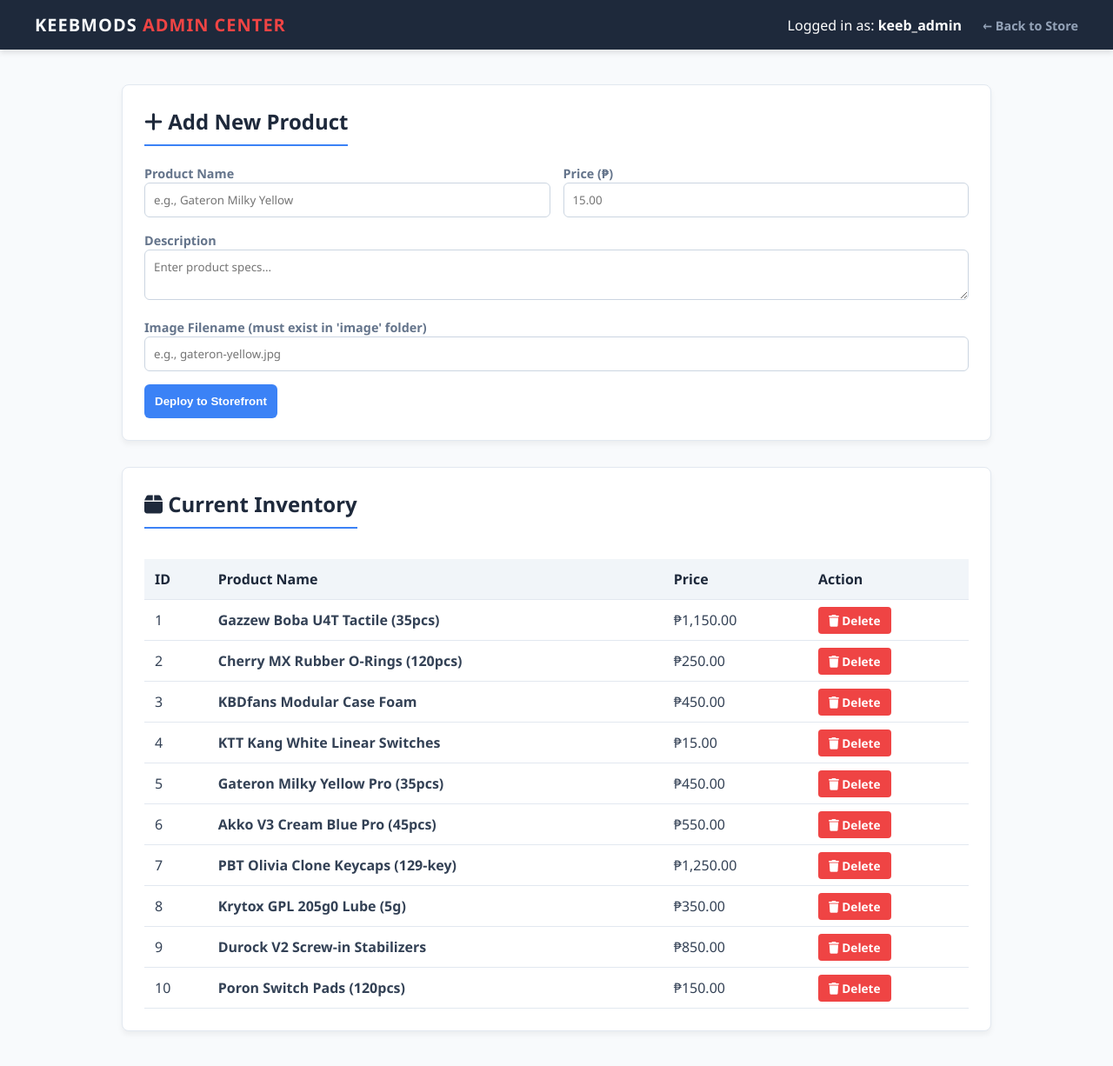
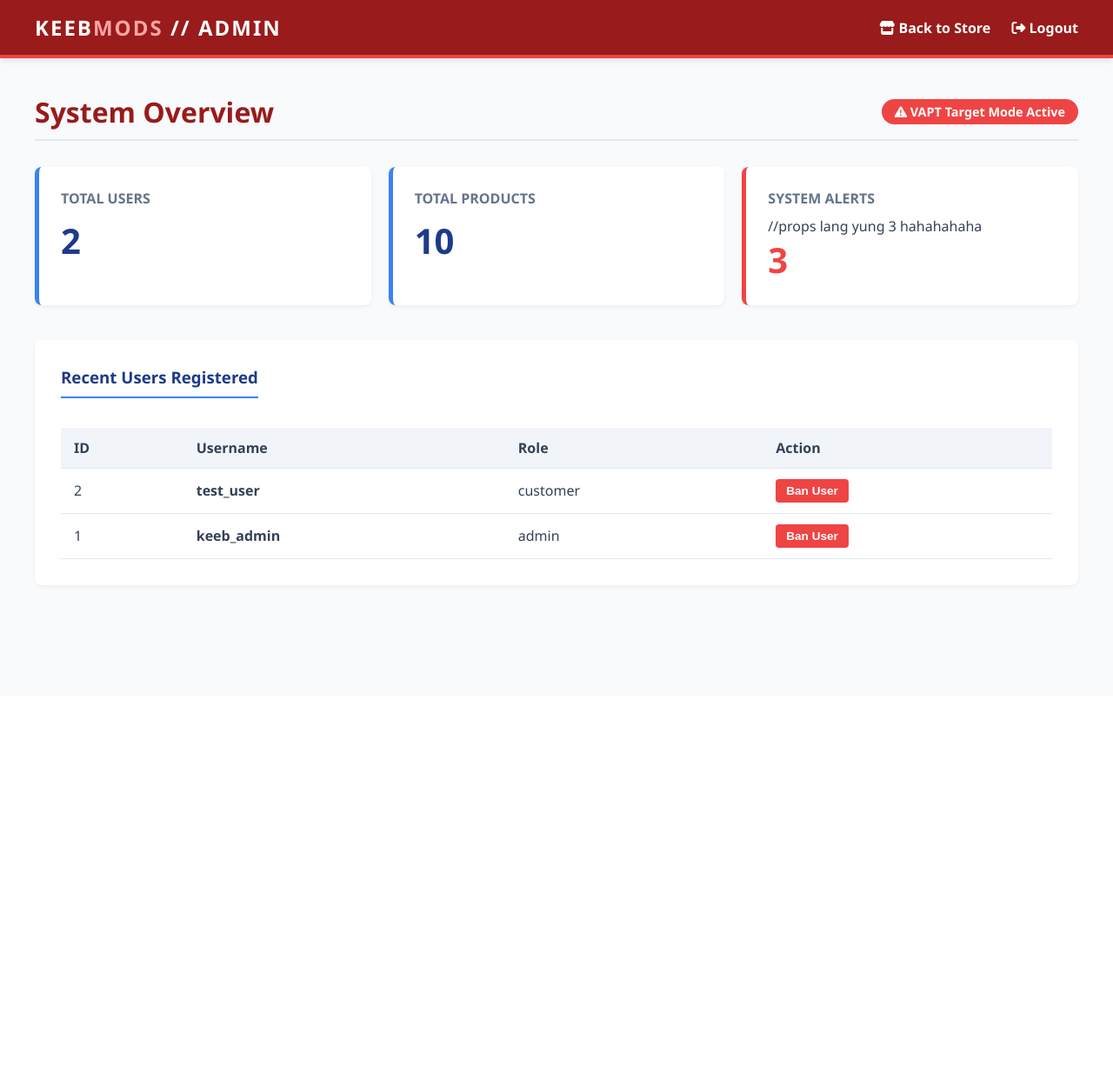
Before and after one commit to chazzizm/rakso-cloudintern-task, a PHP site: page /hotelmanage_system/admin_panel.php in a window 1280 px wide. Shown: the whole page at 87% size. After the commit the page ends 675 px from the top, so only its background shows below. Run offline with PHP 8.4, Linux system fonts and the light colour scheme; a user stored in the database is signed in; data comes from the database, SQL or seed files in the repository; both versions use the stored data as it was after the commit.

Commit message:
Level 2 VAPT Upgrades, New Inventory, & Admin UI Polish

```diff
--- a/admin_panel.php
+++ b/admin_panel.php
@@ -2,34 +2,10 @@
 session_start();
 include 'config.php';
 
-// VAPT FLAW: Broken Access Control!
-// The server checks if *anyone* is logged in, but fails to verify if they are an admin.
-// A normal customer can type this URL and gain full control of the inventory.
+// VAPT FLAW: Broken Access Control (BAC)
+// It verifies that a user is logged in, but fails to check if they are actually an Admin!
 if (!isset($_SESSION['username'])) {
     header("Location: login.php");
-    exit();
-}
-
-// Handle Adding a Product
-if (isset($_POST['add_product'])) {
-    $name = $_POST['name'];
-    $price = $_POST['price'];
-    $desc = $_POST['description'];
-    $image = $_POST['image_file'];
-
-    // VAPT FLAW: Still vulnerable to SQL Injection here too!
-    $sql = "INSERT INTO products (name, description, price, image_file) VALUES ('$name', '$desc', '$price', '$image')";
-    mysqli_query($conn, $sql);
-    header("Location: admin_panel.php?success=added");
-    exit();
-}
-
-// Handle Deleting a Product
-if (isset($_GET['delete_id'])) {
-    $del_id = $_GET['delete_id']; // VAPT Flaw: Unsanitized input
-    $sql = "DELETE FROM products WHERE id = $del_id";
-    mysqli_query($conn, $sql);
-    header("Location: admin_panel.php?success=deleted");
     exit();
 }
 ?>
@@ -37,114 +13,112 @@
 <html lang="en">
 <head>
     <meta charset="UTF-8">
-    <title>Admin Command Center | KeebMods</title>
+    <title>Admin Dashboard | KeebMods</title>
+    <link rel="icon" type="image/png" href="image/favicon.png">
     <link rel="stylesheet" href="https://cdnjs.cloudflare.com/ajax/libs/font-awesome/6.4.0/css/all.min.css">
     <style>
-        :root { --primary-blue: #3b82f6; --deep-blue: #1e3a8a; --slate: #1e293b; --light-gray: #f8fafc; }
-        body { font-family: 'Segoe UI', Tahoma, sans-serif; background-color: var(--light-gray); color: #334155; margin: 0; padding: 0; }
+        :root { --primary-blue: #3b82f6; --deep-blue: #1e3a8a; --danger-red: #ef4444; --dark-red: #991b1b; --pure-white: #ffffff; --light-gray: #f8fafc; --slate: #334155; }
+        body { font-family: 'Segoe UI', Tahoma, sans-serif; background-color: var(--light-gray); color: var(--slate); margin: 0; padding: 0; }
 
-        /* Dark Admin Header */
-        header { background: var(--slate); color: white; padding: 15px 40px; display: flex; justify-content: space-between; align-items: center; box-shadow: 0 4px 6px rgba(0,0,0,0.1); }
-        header h1 { margin: 0; font-size: 20px; font-weight: 800; text-transform: uppercase; letter-spacing: 1px; color: #f8fafc; }
-        header h1 span { color: #ef4444; } /* Red accent for admin */
-        header a { color: white; text-decoration: none; font-weight: bold; font-size: 0.9rem; }
+        header { background: var(--dark-red); padding: 15px 40px; display: flex; justify-content: space-between; align-items: center; box-shadow: 0 4px 6px -1px rgba(0,0,0,0.1); border-bottom: 4px solid var(--danger-red); }
+        header h1 { margin: 0; font-size: 24px; letter-spacing: 2px; color: white; font-weight: 900; text-transform: uppercase; }
+        header h1 span { color: #fca5a5; }
+        header a { color: white; text-decoration: none; font-weight: bold; margin-left: 20px; transition: 0.3s; }
+        header a:hover { color: #fecaca; }
 
-        .container { max-width: 1000px; margin: 40px auto; padding: 0 20px; }
-        .alert { background: #dcfce7; color: #166534; padding: 15px; border-radius: 6px; margin-bottom: 20px; border: 1px solid #bbf7d0; font-weight: bold; }
+        .container { max-width: 1200px; margin: 40px auto; padding: 0 20px; }
 
-        /* Admin Panels */
-        .admin-card { background: white; border-radius: 8px; padding: 25px; box-shadow: 0 4px 6px rgba(0,0,0,0.05); border: 1px solid #e2e8f0; margin-bottom: 30px; }
-        .admin-card h2 { margin-top: 0; color: var(--slate); border-bottom: 2px solid var(--primary-blue); padding-bottom: 10px; display: inline-block; }
+        .dashboard-header { display: flex; justify-content: space-between; align-items: center; margin-bottom: 30px; border-bottom: 2px solid #e2e8f0; padding-bottom: 10px; }
+        .dashboard-header h2 { color: var(--dark-red); margin: 0; font-size: 2rem; }
 
-        /* Form Styling */
-        form { display: grid; grid-template-columns: 1fr 1fr; gap: 15px; }
-        .full-width { grid-column: 1 / -1; }
-        input, textarea { width: 100%; padding: 10px; border: 1px solid #cbd5e1; border-radius: 6px; font-family: inherit; box-sizing: border-box; }
-        button { background-color: var(--primary-blue); color: white; border: none; padding: 12px; border-radius: 6px; font-weight: bold; cursor: pointer; transition: 0.2s; }
-        button:hover { background-color: #2563eb; }
+        .stats-grid { display: grid; grid-template-columns: repeat(3, 1fr); gap: 20px; margin-bottom: 40px; }
+        .stat-card { background: white; padding: 25px; border-radius: 8px; box-shadow: 0 2px 4px rgba(0,0,0,0.05); border-left: 5px solid var(--primary-blue); }
+        .stat-card.red { border-left-color: var(--danger-red); }
+        .stat-card h3 { margin: 0 0 10px 0; color: #64748b; font-size: 1rem; text-transform: uppercase; }
+        .stat-card .value { font-size: 2.5rem; font-weight: bold; color: var(--deep-blue); }
 
-        /* Inventory Table */
+        .admin-section { background: white; padding: 30px; border-radius: 8px; box-shadow: 0 2px 4px rgba(0,0,0,0.05); margin-bottom: 30px; }
+        .admin-section h3 { color: var(--deep-blue); margin-top: 0; border-bottom: 2px solid var(--primary-blue); padding-bottom: 10px; display: inline-block; }
+
         table { width: 100%; border-collapse: collapse; margin-top: 15px; }
-        th, td { text-align: left; padding: 12px; border-bottom: 1px solid #e2e8f0; }
-        th { background-color: #f1f5f9; color: var(--slate); }
-        .btn-delete { background-color: #ef4444; color: white; padding: 6px 12px; border-radius: 4px; text-decoration: none; font-size: 0.85rem; font-weight: bold; }
-        .btn-delete:hover { background-color: #dc2626; }
+        th, td { text-align: left; padding: 12px 15px; border-bottom: 1px solid #e2e8f0; }
+        th { background-color: #f1f5f9; color: var(--slate); font-weight: bold; }
+        tr:hover { background-color: #f8fafc; }
+
+        .btn-danger { background-color: var(--danger-red); color: white; padding: 6px 12px; border: none; border-radius: 4px; cursor: pointer; font-weight: bold; font-size: 0.85rem; }
+        .btn-danger:hover { background-color: #dc2626; }
     </style>
 </head>
 <body>
 
     <header>
-        <h1>KeebMods <span>Admin Center</span></h1>
+        <h1>Keeb<span>Mods</span> // ADMIN</h1>
         <div>
-            Logged in as: <strong><?php echo $_SESSION['username']; ?></strong>
-            <a href="index.php" style="margin-left: 20px; color: #94a3b8;">&larr; Back to Store</a>
+            <a href="index.php"><i class="fa-solid fa-store"></i> Back to Store</a>
+            <a href="logout.php"><i class="fa-solid fa-right-from-bracket"></i> Logout</a>
         </div>
     </header>
 
     <div class="container">
-
-        <?php
-        if(isset($_GET['success'])) {
-            $msg = $_GET['success'] == 'added' ? 'Product successfully added to inventory.' : 'Product deleted permanently.';
-            echo "<div class='alert'><i class='fa-solid fa-check'></i> $msg</div>";
-        }
-        ?>
-
-        <!-- Add Product Form -->
-        <div class="admin-card">
-            <h2><i class="fa-solid fa-plus"></i> Add New Product</h2>
-            <form method="POST" action="">
-                <div>
-                    <label style="font-weight:bold; font-size:0.9rem; color:#64748b;">Product Name</label>
-                    <input type="text" name="name" required placeholder="e.g., Gateron Milky Yellow">
-                </div>
-                <div>
-                    <label style="font-weight:bold; font-size:0.9rem; color:#64748b;">Price (₱)</label>
-                    <input type="number" step="0.01" name="price" required placeholder="15.00">
-                </div>
-                <div class="full-width">
-                    <label style="font-weight:bold; font-size:0.9rem; color:#64748b;">Description</label>
-                    <textarea name="description" rows="2" required placeholder="Enter product specs..."></textarea>
-                </div>
-                <div class="full-width">
-                    <label style="font-weight:bold; font-size:0.9rem; color:#64748b;">Image Filename (must exist in 'image' folder)</label>
-                    <input type="text" name="image_file" required placeholder="e.g., gateron-yellow.jpg">
-                </div>
-                <div class="full-width">
-                    <button type="submit" name="add_product">Deploy to Storefront</button>
-                </div>
-            </form>
+        <div class="dashboard-header">
+            <h2>System Overview</h2>
+            <span style="background: var(--danger-red); color: white; padding: 5px 15px; border-radius: 20px; font-weight: bold; font-size: 0.9rem;">
+                <i class="fa-solid fa-triangle-exclamation"></i> VAPT Target Mode Active
+            </span>
         </div>
 
-        <!-- Inventory Management Table -->
-        <div class="admin-card">
-            <h2><i class="fa-solid fa-box"></i> Current Inventory</h2>
+        <div class="stats-grid">
+            <div class="stat-card">
+                <h3>Total Users</h3>
+                <div class="value">
+                    <?php
+                    $user_count = mysqli_query($conn, "SELECT COUNT(*) as count FROM users");
+                    echo mysqli_fetch_assoc($user_count)['count'];
+                    ?>
+                </div>
+            </div>
+            <div class="stat-card">
+                <h3>Total Products</h3>
+                <div class="value">
+                    <?php
+                    $prod_count = mysqli_query($conn, "SELECT COUNT(*) as count FROM products");
+                    echo mysqli_fetch_assoc($prod_count)['count'];
+                    ?>
+                </div>
+            </div>
+            <div class="stat-card red">
+                <h3>System Alerts</h3> //props lang yung 3 hahahahaha
+                <div class="value" style="color: var(--danger-red);">3</div>
+            </div>
+        </div>
+
+        <div class="admin-section">
+            <h3>Recent Users Registered</h3>
             <table>
                 <thead>
                     <tr>
                         <th>ID</th>
-                        <th>Product Name</th>
-                        <th>Price</th>
+                        <th>Username</th>
+                        <th>Role</th>
                         <th>Action</th>
                     </tr>
                 </thead>
                 <tbody>
                     <?php
-                    $sql = "SELECT * FROM products ORDER BY id ASC";
-                    $result = mysqli_query($conn, $sql);
-                    while($row = mysqli_fetch_assoc($result)) {
+                    $users = mysqli_query($conn, "SELECT id, username, role FROM users ORDER BY id DESC LIMIT 5");
+                    while($u = mysqli_fetch_assoc($users)) {
                         echo "<tr>";
-                        echo "<td>" . $row['id'] . "</td>";
-                        echo "<td><strong>" . htmlspecialchars($row['name']) . "</strong></td>";
-                        echo "<td>₱" . number_format($row['price'], 2) . "</td>";
-                        echo "<td><a href='admin_panel.php?delete_id=" . $row['id'] . "' class='btn-delete'><i class='fa-solid fa-trash'></i> Delete</a></td>";
+                        echo "<td>" . $u['id'] . "</td>";
+                        echo "<td><strong>" . htmlspecialchars($u['username']) . "</strong></td>";
+                        echo "<td>" . htmlspecialchars($u['role']) . "</td>";
+                        echo "<td><button class='btn-danger'>Ban User</button></td>";
                         echo "</tr>";
                     }
                     ?>
                 </tbody>
             </table>
         </div>
+    </div>
 
-    </div>
 </body>
 </html>
--- a/config.php
+++ b/config.php
@@ -1,4 +1,5 @@
 <?php
+mysqli_report(MYSQLI_REPORT_OFF); // Turns off detailed database errors
 
 $server = "localhost";
 $username = "root";
--- a/login.php
+++ b/login.php
@@ -10,7 +10,8 @@
     $sql = "SELECT * FROM users WHERE username = '$username' AND password = '$password'";
     $result = mysqli_query($conn, $sql);
 
-    if (mysqli_num_rows($result) > 0) {
+    // FIX: Check if $result is valid before checking row count. Fails silently if SQL breaks.
+    if ($result && mysqli_num_rows($result) > 0) {
         $row = mysqli_fetch_assoc($result);
         $_SESSION['username'] = $row['username'];
         $_SESSION['role'] = $row['role'];
@@ -26,6 +27,7 @@
 <html lang="en">
 <head>
     <title>Login | KeebMods</title>
+    <link rel="icon" type="image/png" href="image/favicon.png">
     <link rel="stylesheet" href="css/style.css">
     <style>
         :root { --primary-blue: #3b82f6; --deep-blue: #1e3a8a; --light-gray: #f8fafc; --slate: #334155; }
```
Also changed, not shown: index.php (+15 -12 lines), keebmods_db.sql (+13 -7 lines), README.md.
